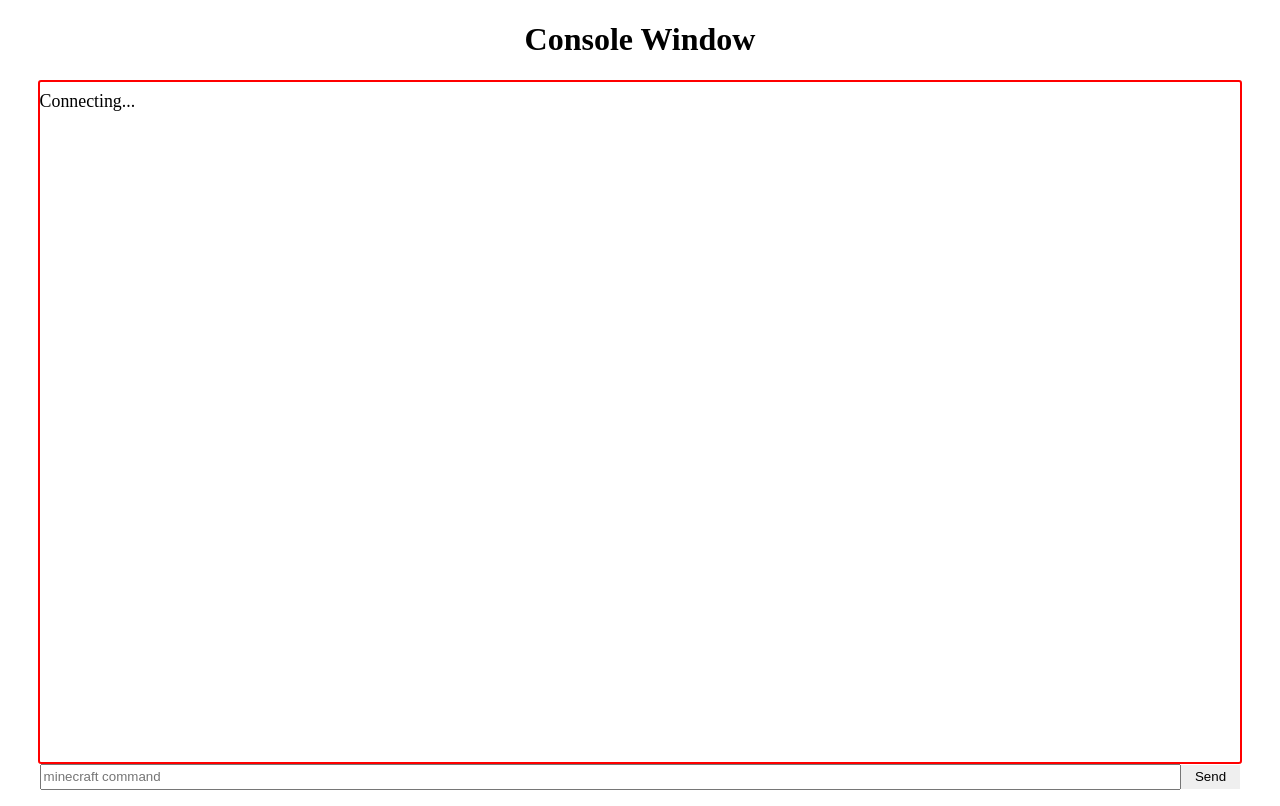
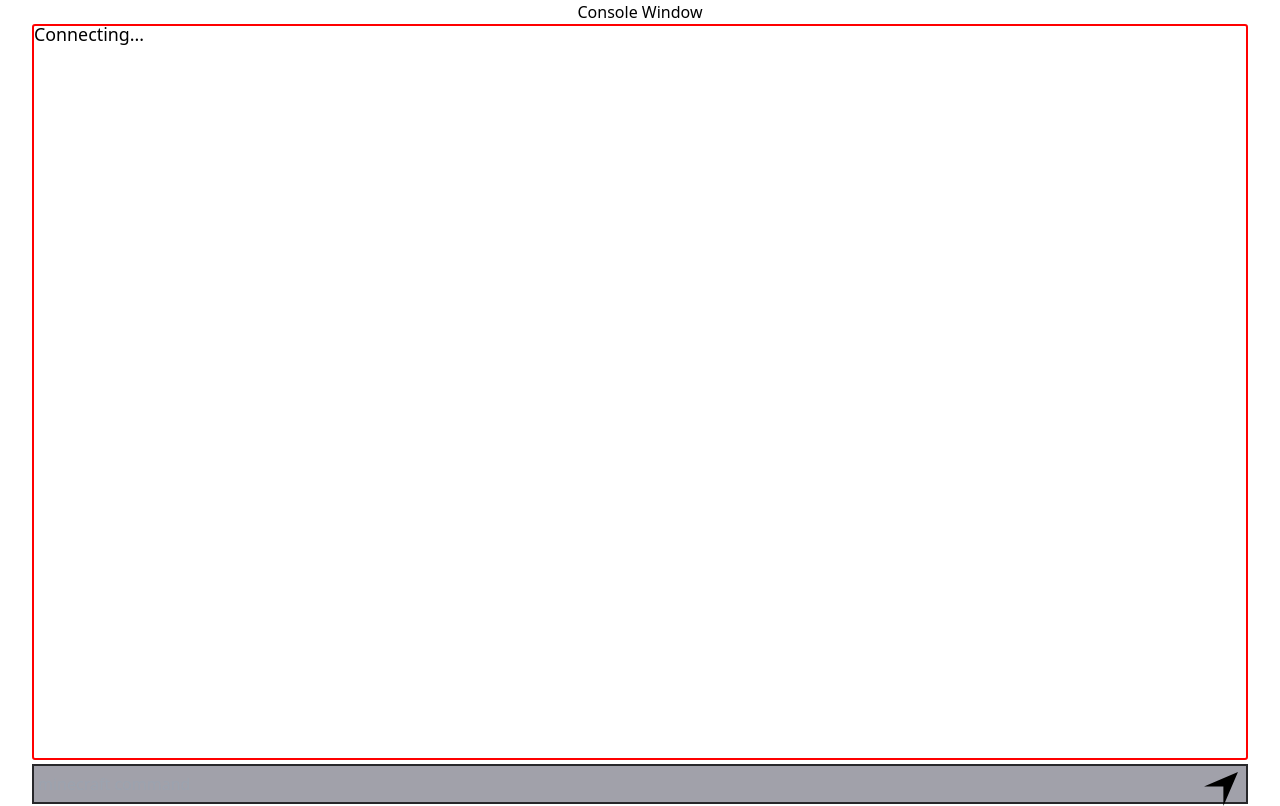
Before and after one commit to WcaleNieWolny/MinecraftPanel, an Astro site in the folder frontend/: page / in a window 1280 px wide. Built offline with nearby package versions, Linux system fonts and the light colour scheme; Astro itself is replaced by a stand-in of ours; no server answers.

Commit message:
Start working on UI changes (tailwind css)

```diff
--- a/frontend/astro.config.mjs
+++ b/frontend/astro.config.mjs
@@ -1,8 +1,9 @@
 import { defineConfig } from 'astro/config';
+import vue from "@astrojs/vue";
 
-import vue from "@astrojs/vue";
+import tailwind from "@astrojs/tailwind";
 
 // https://astro.build/config
 export default defineConfig({
-  integrations: [vue()]
+  integrations: [vue(), tailwind()]
 });
--- a/frontend/package.json
+++ b/frontend/package.json
@@ -14,6 +14,7 @@
     "vue-virtual-scroll-list": "^2.3.4"
   },
   "devDependencies": {
+    "@astrojs/tailwind": "^1.0.0",
     "@astrojs/vue": "^1.0.0",
     "vue": "^3.2.38"
   }
--- a/frontend/src/components/console/Console.vue
+++ b/frontend/src/components/console/Console.vue
@@ -1,7 +1,7 @@
 <template>
     <header>
         <div>
-            <h1 style="text-align: center;">Console Window</h1>
+            <h1 class="text-center">Console Window</h1>
             <Textfield ref="textfield"/>
             <Input @console-data-send="handleConsoleDataSend" text="Send"/>
         </div>
--- a/frontend/src/components/console/Input.vue
+++ b/frontend/src/components/console/Input.vue
@@ -1,7 +1,7 @@
 <template>
     <div class="main">
         <input class="input" v-model="formdata.input" placeholder="minecraft command"/>
-        <button class="button" @click="onClick()">{{ text }}</button>
+        <button class="button" @click="onClick()"><svg height="34px" width="34px" viewBox="0 0 24 24" xmlns="http://www.w3.org/2000/svg"><path d="m23.968 0-23.968 10.286h13.68v13.714z"/></svg></button>
     </div>
 </template>
 
@@ -47,24 +47,13 @@
 
 <style scoped>
     .main {
-        height: 5hv;
-        max-width: 95%;
-        margin-top: 1px;
-        margin: auto;
-        display: flex;
-        justify-content: center;
-        align-items: center;
+        @apply flex h-[5hv] max-w-[95%] mt-1 ml-auto mr-auto mb-auto justify-center items-center border-solid border-2 border-zinc-800 bg-zinc-400
     }
 
     .input {
-        float: left;
-        width:  95%;
-        height: 2.5vh;
+        @apply ml-1 outline-none float-left w-[93%] h-9 bg-zinc-400
     }
     .button {
-        border: none;
-        float: right;
-        width:  5%;
-        height: 3vh;
+        @apply border-none float-right ml-auto mr-2 max-w-[7%] h-[3vh]
     }
 </style>
--- a/frontend/src/components/console/Textfield.vue
+++ b/frontend/src/components/console/Textfield.vue
@@ -71,11 +71,11 @@ export default {
   display: block;
   width: 95%;
   border: 2px solid red;
-  min-height: 85vh;
-  max-height: 85vh;
+  min-height: 92vh;
+  max-height: 92vh;
   /* min-height: 10vh;
   max-height: 10vh; */
-  line-height: 0.2;
+  line-height: 1;
   font-size: 1.115rem;
   margin: 0 auto;
   margin-left: 0 auto;
--- /dev/null
+++ b/frontend/tailwind.config.cjs
@@ -0,0 +1,8 @@
+/** @type {import('tailwindcss').Config} */
+module.exports = {
+	content: ['./src/**/*.{astro,html,js,jsx,md,mdx,svelte,ts,tsx,vue}'],
+	theme: {
+		extend: {},
+	},
+	plugins: [],
+}
```
Also changed, not shown: minecraft_server_starter/Cargo.toml (+7 -0 lines), frontend/public/navigate.svg (added), 1 other file.
